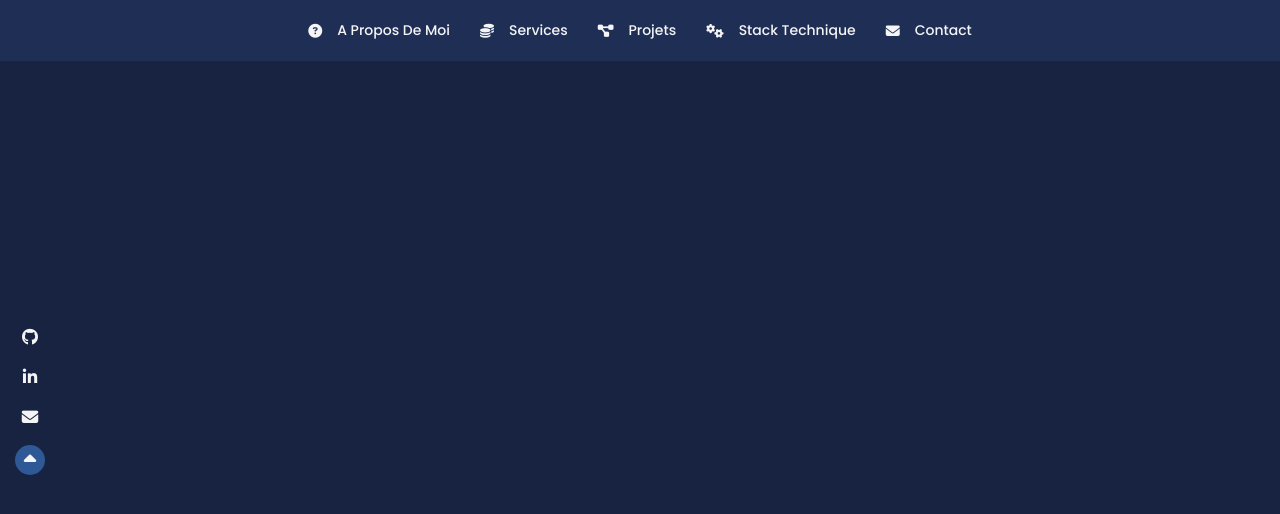
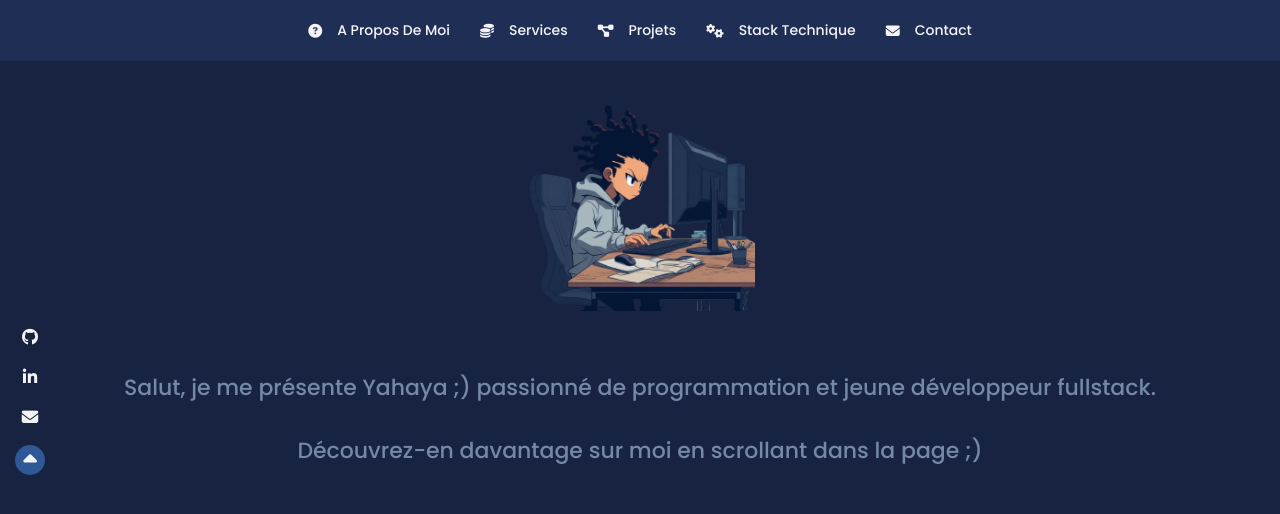
Before and after one commit to yahvya/portfolio, a Vue app in the folder front/: page / in a window 1280 px wide. Shown: the top 514 px of the page. Built offline with nearby package versions, Linux system fonts and the light colour scheme.

Commit message:
ajout de l'image poster ajout et implémentation du composant d'apparition de texte

```diff
--- a/front/index.html
+++ b/front/index.html
@@ -2,7 +2,7 @@
 <html lang="fr">
     <head>
         <meta charset="UTF-8">
-    <link rel="icon" href="/favicon.ico">
+        <link rel="icon" href="/icon/favicon.ico">
         <link rel="stylesheet" href="https://cdnjs.cloudflare.com/ajax/libs/font-awesome/6.1.1/css/all.min.css" integrity="sha512-KfkfwYDsLkIlwQp6LFnl8zNdLGxu9YAA1QvwINks4PhcElQSvqcyVLLD9aMhXd13uQjoXtEKNosOWaZqXgel0g==" crossorigin="anonymous" referrerpolicy="no-referrer">
         <meta name="viewport" content="width=device-width, initial-scale=1.0">
         <title>Développeur web</title>
--- /dev/null
+++ b/front/src/components/appearable-text/TextAppear.scss
@@ -0,0 +1,8 @@
+.text-appear span{
+    opacity: 0;
+    transition: opacity 0.2s;
+
+    &.show{
+        opacity: 1;
+    }
+}
--- /dev/null
+++ b/front/src/components/appearable-text/TextAppear.vue
@@ -0,0 +1,68 @@
+<script lang="ts">
+    export default {
+        emits: ["appearEnd"],
+        props: {
+            /**
+             * @brief Temps entre apparition de chaque lettre en millisecondes
+             */
+            timeBetweenLettersAppear: {
+                type: Number,
+                required: true
+            }
+        },
+        data(){
+            return {
+                elements: []
+            };
+        },
+        methods: {
+            /**
+             * @brief Gère l'apparition du texte
+             */
+            appear():void{
+                const interval = setInterval(():void => {
+                    // vérification de fin d'apparition
+                    if(this.elements.length == 0){
+                        // re-création de la chaine
+                        this.$refs.content.textContent = Array.from(this.$refs.content.children)
+                            .map((child:HTMLElement) => {
+                                child.remove();
+                                return child.textContent;
+                            }).join("");
+                        clearInterval(interval);
+                        this.$emit("appearEnd");
+                        return;
+                    }
+
+                    this.elements.shift()!.classList.add("show");
+                },this.timeBetweenLettersAppear);
+            }
+        },
+        mounted():void{
+            const text:string = this.$refs.content.textContent;
+            this.$refs.content.textContent = "";
+
+            // séparation et création des parties span
+            text
+                .split("")
+                .forEach((textPart:string):void => {
+                    const part = document.createElement("span");
+
+                    part.textContent = textPart;
+                    this.$refs.content.append(part);
+                    this.elements.push(part);
+                });
+        }
+    };
+</script>
+
+<template>
+    <p
+        ref="content"
+        class="text-appear"
+    ><slot></slot></p>
+</template>
+
+<style src="./TextAppear.scss" lang="scss">
+
+</style>
--- a/front/src/root/app/App.scss
+++ b/front/src/root/app/App.scss
@@ -32,7 +32,7 @@
     --small-fsize: 12.5px;
     --x-small-fsize: 11.5px;
     --large-fsize: 16.5px;
-    --x-large-fsize: 20px;
+    --x-large-fsize: 22px;
 
     // polices de caractères
 
--- a/front/src/views/home/HomeView.scss
+++ b/front/src/views/home/HomeView.scss
@@ -0,0 +1,14 @@
+#home-content{
+    width: 90%;
+
+    .text-appear{
+        font-size: var(--x-large-fsize);
+        margin-bottom: 30px;
+    }
+
+    .poster-image{
+        margin-top: 20px;
+        margin-bottom: 60px;
+        width: 230px;
+    }
+}
--- a/front/src/views/home/HomeView.vue
+++ b/front/src/views/home/HomeView.vue
@@ -1,15 +1,69 @@
 <script lang="ts">
     import ClassicNavbar from "@/components/classic-navbar/ClassicNavbar.vue"
+    import TextAppear from "@/components/appearable-text/TextAppear.vue";
 
     export default{
         components: {
+            TextAppear,
             ClassicNavbar: ClassicNavbar
-        }
+        },
+        data():Record<string,any>{
+          return {
+              appearIndex: 0,
+              textsToAppear: [
+                  "Salut, je me présente Yahaya ;) passionné de programmation et jeune développeur fullstack.",
+                  "Découvrez-en davantage sur moi en scrollant dans la page ;)"
+              ]
+          };
+        },
+        methods: {
+            /**
+             * @brief Gestion du chargement de la page
+             */
+            onPageLoad():void{
+                this.appearNext();
+            },
+            /**
+             * @brief Affiche l'élément à faire apparaitre suivant
+             */
+            appearNext():void{
+                if(this.$refs.appearElements.length <= this.appearIndex)
+                    return;
+
+                this.$refs.appearElements[this.appearIndex].appear();
+                this.appearIndex++;
+            }
+        },
+        mounted():void{
+            window.addEventListener("load",this.onPageLoad);
+        },
+        beforeUnmount():void {
+            window.removeEventListener("load",this.onPageLoad);
+        },
     };
 </script>
 
 <template>
     <ClassicNavbar/>
+
+    <div
+        id="home-content"
+        class="m-auto"
+    >
+        <img
+            class="m-auto block poster-image"
+            src="/me/me.png"
+            alt="#<Yahaya>"
+        />
+
+        <TextAppear
+            v-for="textToAppear in textsToAppear"
+            :time-between-letters-appear="30"
+            @appear-end="appearNext"
+            ref="appearElements"
+            class="text-center"
+        >{{ textToAppear }}</TextAppear>
+    </div>
 </template>
 
 <style src="./HomeView.scss" scoped lang="scss">
```
Also changed, not shown: front/public/me/me.png (added), 1 other file (tests, documents, lock files or other folders). Lines whose indentation alone changed are shown as unchanged.
